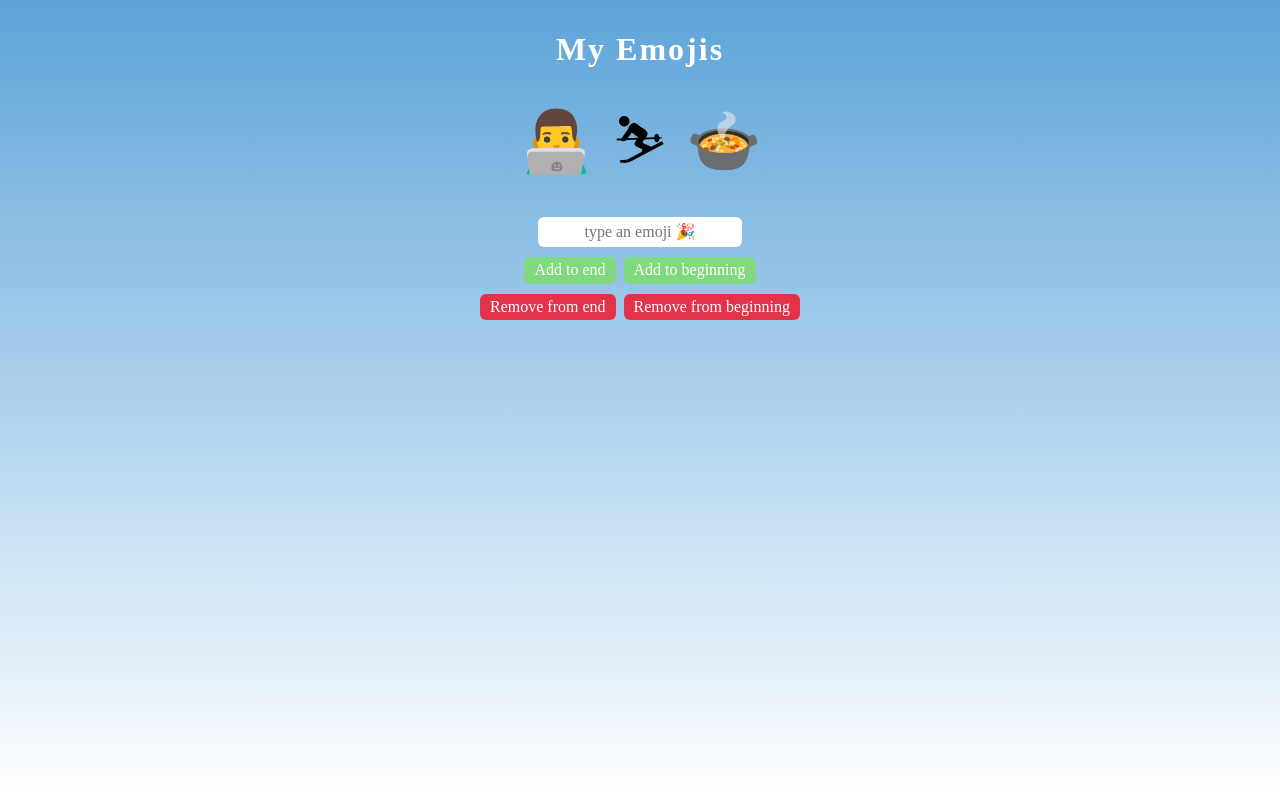
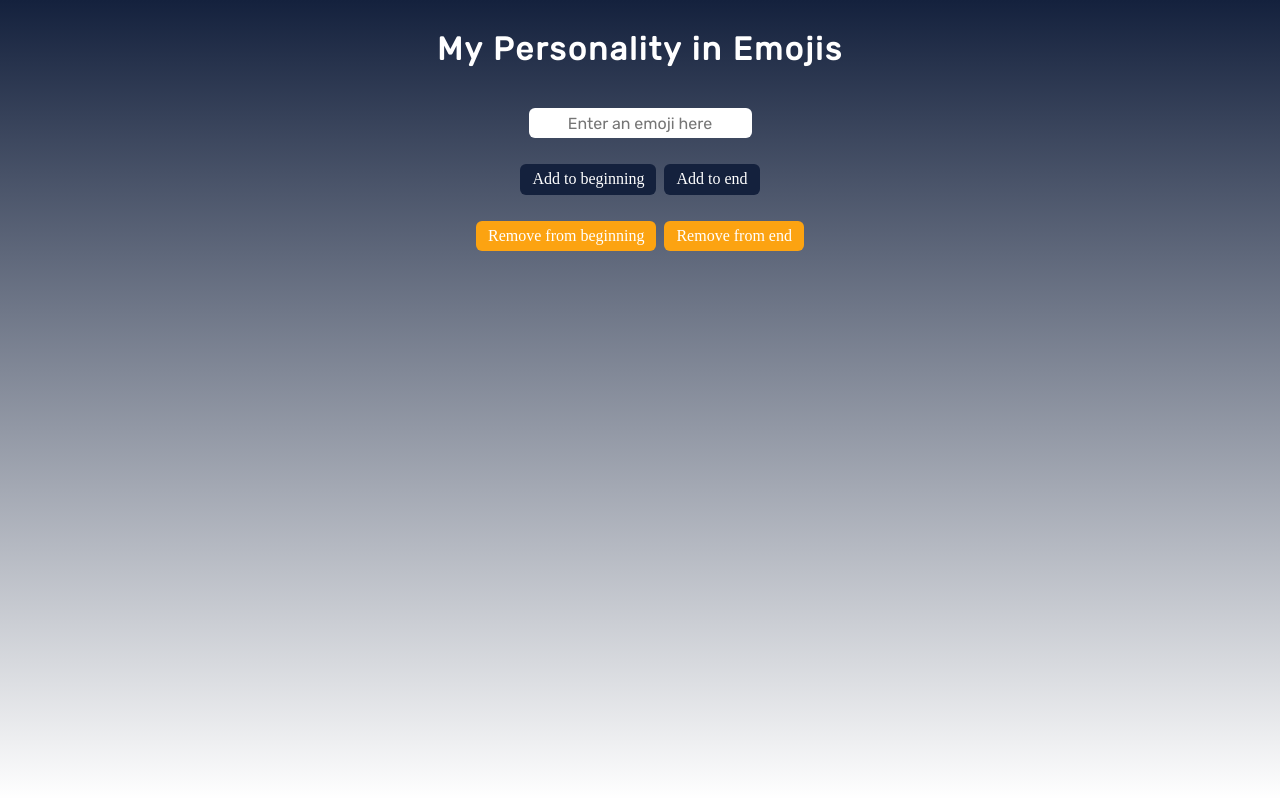
Before and after one commit to OvernightSolo/me-in-emojis, a website built with webpack: page index.html in a window 1280 px wide. Built offline with nearby package versions, Linux system fonts and the light colour scheme; a web font is replaced by a local one.

Commit message:
revised css

```diff
--- a/index.css
+++ b/index.css
@@ -1,11 +1,11 @@
 html {
   height: 100vh;
-    font-family: Baloo;
+  font-family: "Rubik", sans-serif;
 }
 
 body {
   padding: 10px;
-    background-image: linear-gradient(#5DA4D9, #FFF);
+  background-image: linear-gradient(#14213d, #fff);
 }
 
 #emoji-container {
@@ -18,12 +18,18 @@ body {
   font-size: 60px;
 }
 
-#push-btn, #unshift-btn {
-    background-color: #80D87F;
+#push-btn,
+#unshift-btn {
+  background-color: #14213d;
+  margin-top: 1rem;
+  margin-bottom: 1rem;
+  padding: 6px 12px;
 }
 
-#shift-btn,#pop-btn {
-    background-color: #E23349;
+#shift-btn,
+#pop-btn {
+  background-color: #fca311;
+  padding: 6px 12px;
 }
 
 h1 {
--- a/index.html
+++ b/index.html
@@ -1,20 +1,33 @@
 <html>
-    <head><link rel="stylesheet" href="https://cdnjs.cloudflare.com/ajax/libs/normalize/8.0.1/normalize.css">
-        <link rel="stylesheet" href="index.css">
-        <link href="https://fonts.googleapis.com/css2?family=Baloo&display=swap" rel="stylesheet">
+  <head>
+    <link
+      rel="stylesheet"
+      href="https://cdnjs.cloudflare.com/ajax/libs/normalize/8.0.1/normalize.css"
+    />
+    <link rel="preconnect" href="https://fonts.googleapis.com" />
+    <link rel="preconnect" href="https://fonts.gstatic.com" crossorigin />
+    <link
+      href="https://fonts.googleapis.com/css2?family=Rubik&display=swap"
+      rel="stylesheet"
+    />
+    <link rel="stylesheet" href="./index.css" />
+    <link
+      href="https://fonts.googleapis.com/css2?family=Baloo&display=swap"
+      rel="stylesheet"
+    />
   </head>
   <body>
-        <h1>My Emojis</h1>
+    <h1>My Personality in Emojis</h1>
     <div id="emoji-container"></div>
-        <input type="text" id="emoji-input" placeholder="type an emoji 🎉">
+    <input type="text" id="emoji-input" placeholder="Enter an emoji here" />
     <div class="buttons-wrapper">
+      <button id="unshift-btn">Add to beginning</button>
       <button id="push-btn">Add to end</button>
-            <button id="unshift-btn">Add to beginning</button>
     </div>
     <div class="buttons-wrapper">
+      <button id="shift-btn">Remove from beginning</button>
       <button id="pop-btn">Remove from end</button>
-            <button id="shift-btn">Remove from beginning</button>
     </div>
-        <script src="index.pack.js"></script>
+    <script src="./index.js"></script>
   </body>
 </html>
--- a/index.js
+++ b/index.js
@@ -1,44 +1,45 @@
-const myEmojis = ["👨‍💻", "⛷", "🍲"]
-const emojiContainer = document.getElementById("emoji-container")
-const emojiInput = document.getElementById("emoji-input")
-const pushBtn = document.getElementById("push-btn")
-const unshiftBtn = document.getElementById("unshift-btn")
-const popBtn = document.getElementById("pop-btn")
-const shiftBtn = document.getElementById("shift-btn")
+// const myEmojis = ["👨‍💻", "⛷", "🍲"]
+const myEmojis = [];
+const emojiContainer = document.getElementById("emoji-container");
+const emojiInput = document.getElementById("emoji-input");
+const pushBtn = document.getElementById("push-btn");
+const unshiftBtn = document.getElementById("unshift-btn");
+const popBtn = document.getElementById("pop-btn");
+const shiftBtn = document.getElementById("shift-btn");
 
 function renderEmojis() {
-    emojiContainer.innerHTML = ""
+  emojiContainer.innerHTML = "";
   for (let i = 0; i < myEmojis.length; i++) {
-        const emoji = document.createElement('span')
-        emoji.textContent = myEmojis[i]
-        emojiContainer.append(emoji)
+    const emoji = document.createElement("span");
+    emoji.textContent = myEmojis[i];
+    emojiContainer.append(emoji);
   }
 }
 
-renderEmojis()
+renderEmojis();
 
-pushBtn.addEventListener("click", function(){
+pushBtn.addEventListener("click", function () {
   if (emojiInput.value) {
-        myEmojis.push(emojiInput.value)
-        emojiInput.value = ""
-        renderEmojis()
+    myEmojis.push(emojiInput.value);
+    emojiInput.value = "";
+    renderEmojis();
   }
-})
+});
 
-unshiftBtn.addEventListener("click", function(){
+unshiftBtn.addEventListener("click", function () {
   if (emojiInput.value) {
-        myEmojis.unshift(emojiInput.value)
-        emojiInput.value = ""
-        renderEmojis()
+    myEmojis.unshift(emojiInput.value);
+    emojiInput.value = "";
+    renderEmojis();
   }
-})
+});
 
-popBtn.addEventListener("click", function() {
-    myEmojis.pop()
-    renderEmojis()
-})
+popBtn.addEventListener("click", function () {
+  myEmojis.pop();
+  renderEmojis();
+});
 
-shiftBtn.addEventListener("click", function() {
-    myEmojis.shift()
-    renderEmojis()
-})
+shiftBtn.addEventListener("click", function () {
+  myEmojis.shift();
+  renderEmojis();
+});
```
Also changed, not shown: README.md (deleted). Lines whose indentation alone changed are shown as unchanged.
